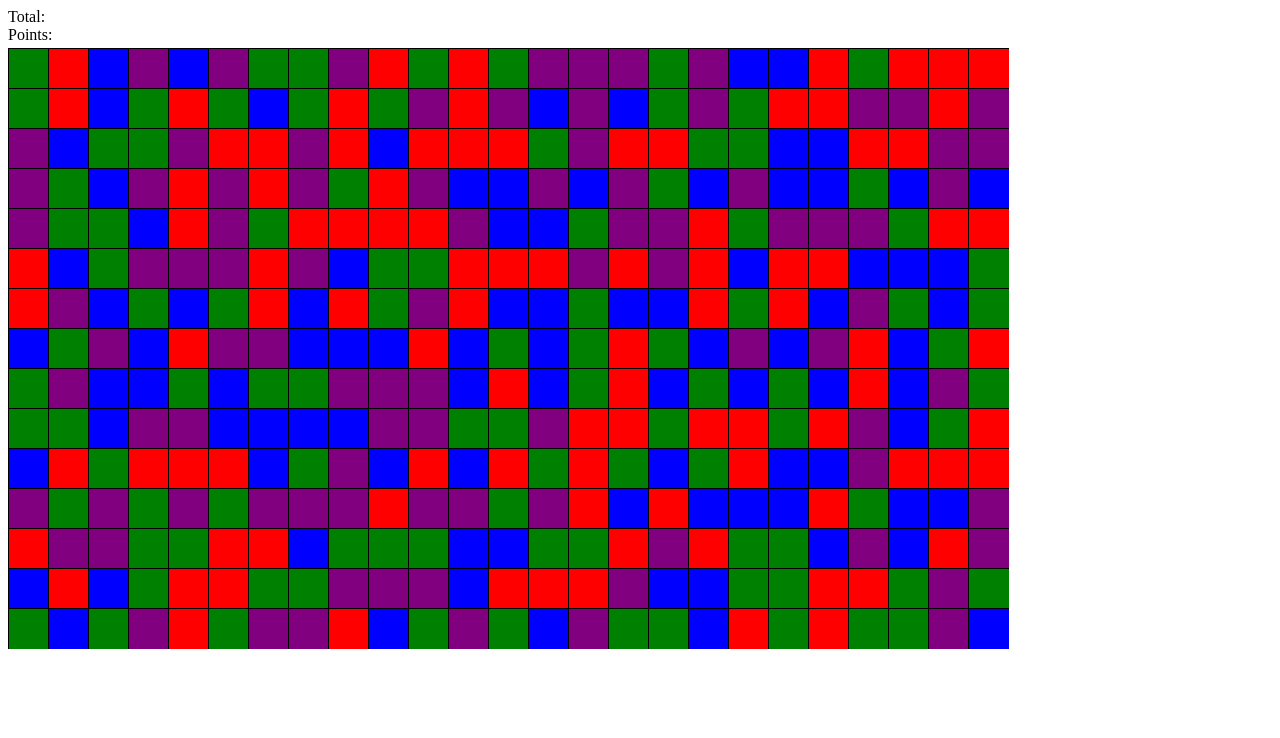
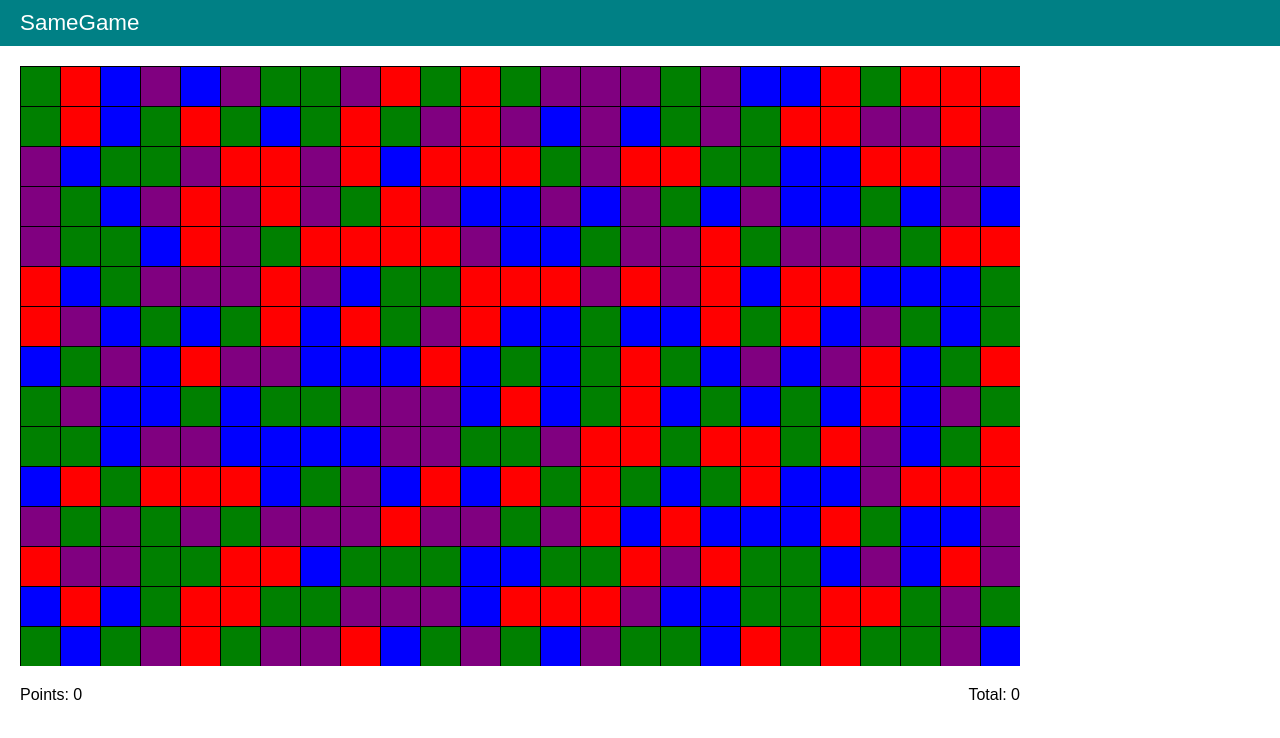
Before and after one commit to ndonewar/samegame, a plain HTML site: page index.html in a window 1280 px wide. Drawn offline with Linux system fonts and the light colour scheme.

Commit message:
Update the visual design of the UI
- Use better HTML structure and CSS where appropriate
- Set the width and height of the board to allow for scores at the bottom

```diff
--- a/css/app.css
+++ b/css/app.css
@@ -1,4 +1,39 @@
-.p {
+* {
+  box-sizing: border-box;
+}
+
+body {
+  font-family: sans-serif;
+  margin: 0;
+  padding: 0;
+}
+
+.container {
+  margin: 0 20px;
+  width: auto;
+}
+.nav {
+  background-color: #008085;
+  color: #fff;
+  padding: 10px 0;
+}
+.nav-brand {
+  font-size: 1.4rem;
+  padding-right: 10px;
+}
+
+.board {
+  position: relative;
+  margin-top: 20px;
+}
+
+.scores {
+  display: flex;
+  justify-content: space-between;
+  padding-top: 20px;
+}
+
+.tile {
   border-top: 1px solid black;
   border-left: 1px solid black;
   position: absolute;
@@ -6,15 +41,6 @@
   width: 40px;
 }
 
-.p {
-  text-align: center;
-}
-
-#board {
-  top: 3em;
-  position: absolute;
-}
-
 .mark {
   opacity: 0.5
 }
--- a/index.html
+++ b/index.html
@@ -5,9 +5,24 @@
     <title>SameGame</title>
     <link rel="stylesheet" href="css/app.css">
   <body>
-    <div>Total: <span id="total"></span></div>
-    <div>Points: <span id="points"></span></div>
-    <div id="board"></div>
+    <nav class="nav">
+      <div class="container">
+        <span class="nav-brand">SameGame</span>
+      </div>
+    </nav>
+    <section class="container">
+      <div id="board-container">
+        <div id="board" class="board"></div>
+        <div class="scores">
+          <div class="score-points">
+            Points: <span id="points">0</span>
+          </div>
+          <div class="score-total">
+            Total: <span id="total">0</span>
+          </div>
+        </div>
+      </div>
+    </section>
 
     <script src="lib/jquery-3.3.1.min.js"></script>
     <script src="js/app.js"></script>
--- a/js/app.js
+++ b/js/app.js
@@ -12,11 +12,14 @@ jQuery(function ($) {
     total: 0,
 
     init: function () {
+      $('#board').width(this.boardWidth * 40).height(this.boardHeight * 40)
+      $('#board-container').width(this.boardWidth * 40)
+
       for (let i = 0; i < this.boardWidth * this.boardHeight; i++) {
         const pTop = Math.floor(i / this.boardWidth) * 40
         const pLeft = (i % this.boardWidth) * 40
         const color = this.colors[Math.floor(Math.random() * this.colors.length)]
-        $('<div class="p"></div>').attr('id', i).css('top', pTop).css('left', pLeft).css('background-color', color).data('color', color).appendTo('#board').click(this.handleTileClick.bind(this))
+        $('<div class="tile"></div>').attr('id', i).css('top', pTop).css('left', pLeft).css('background-color', color).data('color', color).prependTo('#board').click(this.handleTileClick.bind(this))
       }
     },
 
```
